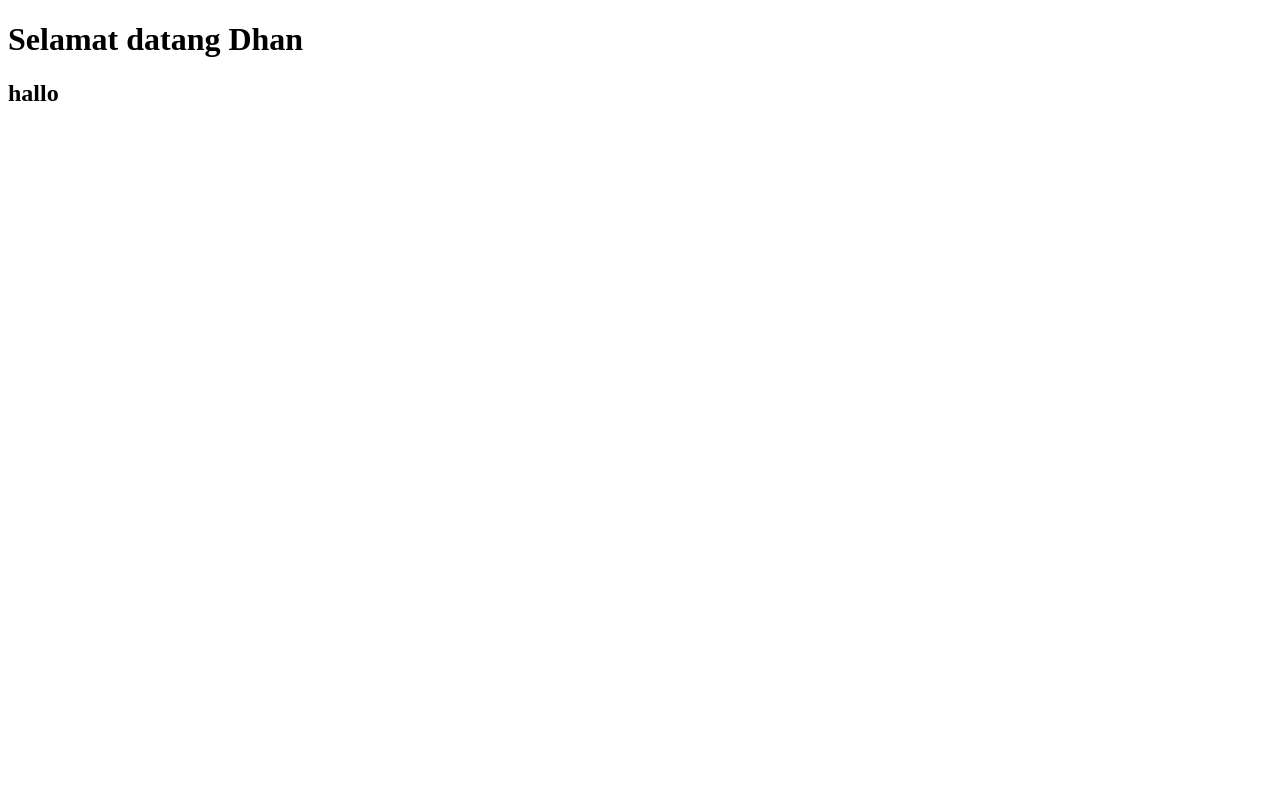
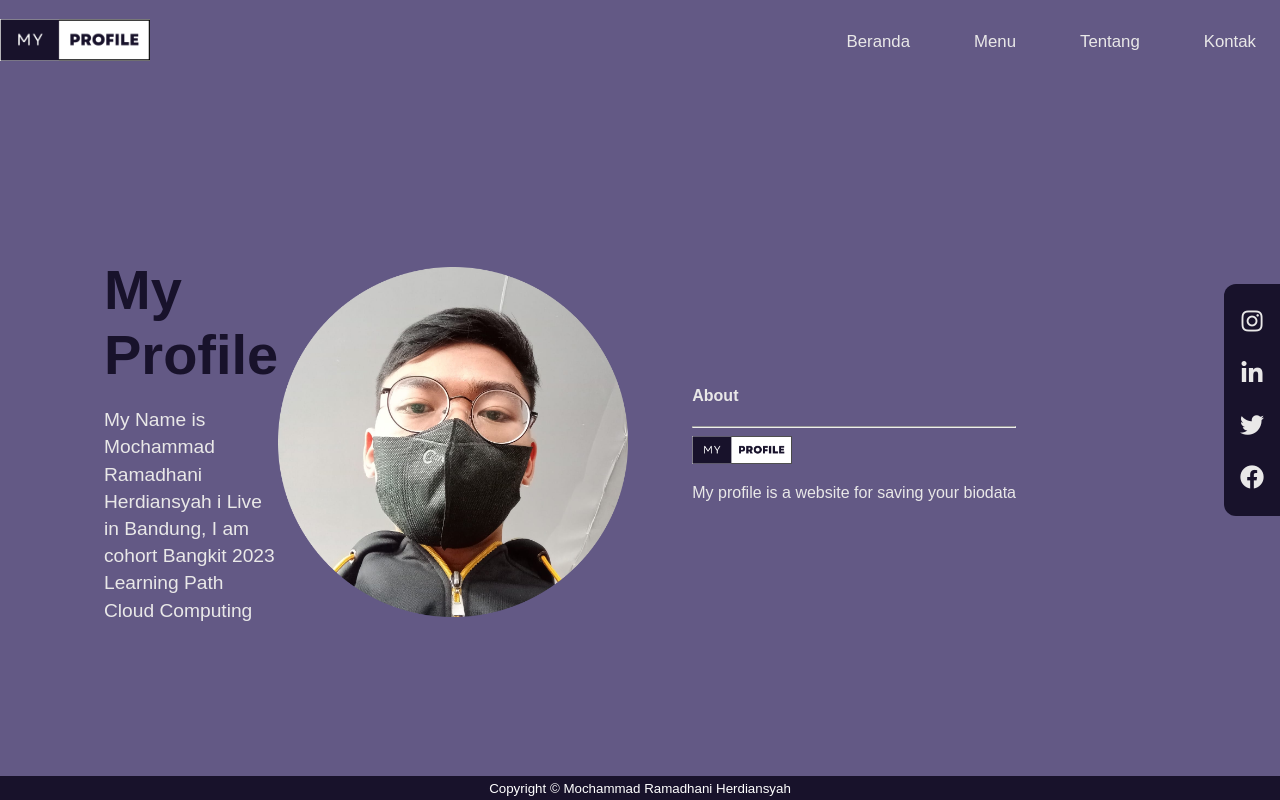
Before and after one commit to NoirXz/myprofileweb, a plain HTML site: page index.html in a window 1280 px wide. Drawn offline with Linux system fonts and the light colour scheme.

Commit message:
test push git

```diff
--- /dev/null
+++ b/css/app.css
@@ -0,0 +1,217 @@
+@import url('https://fonts.googleapis.com/css2?family=Roboto+Slab:wght@300;500&display=swap');
+
+*, *::before, *::after {
+    box-sizing: border-box;
+}
+
+body {
+    height: 100vh;
+    font-family: 'Quicksand', sans-serif;
+    color: #E9E8E8;
+    margin: 0;
+    background-color: #635985;
+    display: flex;
+    flex-direction: column;
+}
+
+header.navbar-container {
+    max-width: 1300px;
+    width: 100%;
+    margin-inline: auto;
+    display: flex;
+    justify-content: space-between;
+    align-items: center;
+
+    padding-block: 1rem;
+    z-index: 999;
+}
+
+h1{
+    color: #18122B;
+}
+
+header.navbar-container .logo img {
+    width: 150px;
+}
+
+header.navbar-container .nav-list ul {
+    padding-left: 0;
+    display: flex;
+    justify-content: center;
+    gap: 2rem 1rem;
+}
+
+header.navbar-container .nav-list li {
+    list-style-type: none;
+}
+
+header.navbar-container .nav-list li a {
+    text-decoration: none;
+    font-size: 1.05rem;
+    font-weight: 500;
+    color: #E9E8E8;
+    padding: .5rem 1.5rem;
+    border-radius: 999px;
+    transition: all .2s ease-in-out;
+}
+
+header.navbar-container .nav-list li:hover a {
+    background-color: #443C68;
+    color: #E9E8E8;
+}
+
+main {
+    max-width: 1200px;
+    width: 100%;
+    margin-inline: auto;
+    padding: 2rem 4rem;
+    flex: 1;
+
+    display: flex;
+    align-items: center;
+}
+
+main .content {
+    flex: 1;
+    display: flex;
+    align-items: justify;
+}
+main .about {
+    flex: 1;
+    display: flex;
+    align-items: center;
+}
+main .content .content-description {
+    flex: 1 1;
+}
+
+main .content .content-description .title {
+    font-size: 3.5rem;
+    margin-block: 1rem;
+}
+
+main .content .content-description p {
+    line-height: 1.7rem;
+    font-size: 1.2rem;
+}
+
+main .content .content-description button {
+    padding: .8rem 2.5rem;
+    margin-block-start: 1rem;
+    text-transform: uppercase;
+    font-weight: 700;
+    font-size: 1rem;
+    font-family: 'Quicksand', sans-serif;
+    color: white;
+
+    border: 3px solid transparent;
+    border-radius: 999px;
+    background-color: #2D3E50;
+    cursor: pointer;
+    transition: all .15s ease-in;
+}
+
+main .content .content-description button:hover {
+    border: 3px solid #2D3E50;
+    color: #2D3E50;
+    background-color: transparent;
+}
+
+main .content .content-image {
+    flex: 1;
+    display: flex;
+}
+
+main .content .content-image img {
+    margin: auto;
+    min-width: 250px;
+    width: 350px;
+}
+
+main aside {
+    position: fixed;
+    inset-block: 0;
+    inset-inline-end: 0;
+}
+
+main aside .social-media {
+    height: 100%;
+    display: flex;
+}
+
+main aside .social-media ul {
+    padding: 1.5rem 1rem;
+    margin: auto;
+    border-top-left-radius: 12px;
+    border-bottom-left-radius: 12px;
+    background-color: #18122B;
+
+    display: flex;
+    flex-flow: column nowrap;
+    align-items: center;
+    justify-content: center;
+    gap: 1.5rem;
+}
+
+main aside .social-media li {
+    list-style-type: none;
+}
+
+main aside .social-media li a {
+    text-decoration: none;
+    font-size: 1.5rem;
+    color: #E9E8E8;
+    transition: all .1s ease-in-out;
+}
+
+main aside .social-media li a:hover {
+    color: #89b0d9;
+}
+/* Medium devices (landscape tablets, 768px and down) */
+@media screen and (max-width: 768px) {
+	header.navbar-container	{
+		flex-direction: column;
+	}
+	header.navbar-container .nav-list ul {
+    flex-wrap: wrap;
+    column-gap: .5rem;
+  }
+	main .content {
+    flex-direction: column;
+    gap: 2rem;
+	}
+  main {
+    padding: 1rem 3rem;
+  }
+
+  main .content {
+    flex-direction: column;
+    gap: 2rem;
+  }
+
+  main .content .content-description .title {
+    font-size: 3rem;
+  }
+
+  main .content .content-description p {
+    font-size: 1rem;
+  }
+
+  main .content .content-image {
+    order: -1;
+  }
+}
+footer
+{
+    text-align: center;
+    width: 100%;
+    padding: 3px;
+    background-color: #18122B;
+    color: white;
+    bottom: 0;
+    left: 0;
+    position: fixed;
+    text-align: center;
+    width: 100%;
+    z-index: -1;
+}
--- a/index.html
+++ b/index.html
@@ -1,23 +1,70 @@
 <!DOCTYPE html>
-<!--[if lt IE 7]>      <html class="no-js lt-ie9 lt-ie8 lt-ie7"> <![endif]-->
-<!--[if IE 7]>         <html class="no-js lt-ie9 lt-ie8"> <![endif]-->
-<!--[if IE 8]>         <html class="no-js lt-ie9"> <![endif]-->
-<!--[if gt IE 8]>      <html class="no-js"> <!--<![endif]-->
-<html>
-    <head>
-        <meta charset="utf-8">
-        <meta http-equiv="X-UA-Compatible" content="IE=edge">
-        <title>MyProfileWeb</title>
-        <meta name="description" content="">
-        <meta name="viewport" content="width=device-width, initial-scale=1">
-        <link rel="stylesheet" href="">
-    </head>
-    <body>
-        <!--[if lt IE 7]>
-            <p class="browsehappy">You are using an <strong>outdated</strong> browser. Please <a href="#">upgrade your browser</a> to improve your experience.</p>
-        <![endif]-->
-        <h1>Selamat datang Dhan</h1>
-        <h2>hallo</h2>
-        <script src="" async defer></script>
-    </body>
+<html lang="en">
+
+<head>
+  <meta charset="UTF-8">
+  <meta name="viewport" content="width=device-width, initial-scale=1.0">
+  <title>Profile Moch Ramadhani </title>
+  <link rel="stylesheet" href="css/app.css">
+  <link rel="stylesheet" href="https://cdnjs.cloudflare.com/ajax/libs/font-awesome/5.15.4/css/all.min.css" integrity="sha512-1ycn6IcaQQ40/MKBW2W4Rhis/DbILU74C1vSrLJxCq57o941Ym01SwNsOMqvEBFlcgUa6xLiPY/NS5R+E6ztJQ==" crossorigin="anonymous" referrerpolicy="no-referrer"/>
+</head>
+
+<body>
+
+<header class="navbar-container">
+    <!--Navigasi bar awal-->
+  <div class="logo">
+    <img src="img/logomybio.png" alt="My Profile">
+  </div>
+  <nav class="nav-list">
+    <ul>
+      <li><a href="index.html">Beranda</a></li>
+      <li><a href="#">Menu</a></li>
+      <li><a href="tentang.html">Tentang</a></li>
+      <li><a href="https://linktr.ee/mochdhani">Kontak</a></li>
+    </ul>
+  </nav>
+</header>
+<main>
+    <div class="content">
+      <div class="content-description">
+        <h1 class="title">My Profile</h1>
+        <p>My Name is Mochammad Ramadhani Herdiansyah i Live in Bandung, I am cohort Bangkit 2023 Learning Path Cloud Computing</p>
+      </div>
+
+      <div class="content-image">
+        <img src="img/pp_me.png" alt="My Profile Picture">
+      </div>
+    </div>
+<main>
+ <!-- ABOUT -->
+    <section class="about" id="about">
+      <article class="about">
+        <div class="main-content">
+          <h4 class="title-about">About</h4>
+          <hr class="center">
+          <img src="img/logomybio.png" width="100px" alt="mylogo" class="center">
+          <p>My profile is a website for saving your biodata</p>
+        </div>
+      </article>
+    </section>
+  <aside>
+    <div class="social-media">
+      <ul>
+        <li><a href="https://www.instagram.com/dhan_noir/"><i class="fab fa-instagram"></i></a></li>
+        <li><a href="https://www.linkedin.com/in/moch-ramadhani-herdiansyah/"><i class="fab fa-linkedin-in"></i></a></li>
+        <li><a href="https://twitter.com/MochRamadhani8"><i class="fab fa-twitter"></i></a></li>
+        <li><a href="https://web.facebook.com/MochRamadhaniH/"><i class="fab fa-facebook"></i></a></li>
+      </ul>
+    </div>
+  </aside>
+</main>
+
+    <footer id="sticky-footer" class="footer">
+      <div class="container text-center">
+        <small>Copyright &copy; Mochammad Ramadhani Herdiansyah</small>
+      </div>
+    </footer>
+
+</body>
 </html>
```
Also changed, not shown: js/script.js (added, +19 -0 lines), tentang.html (added, +25 -0 lines), img/logomybio.png (added), img/pp_me.png (added).
